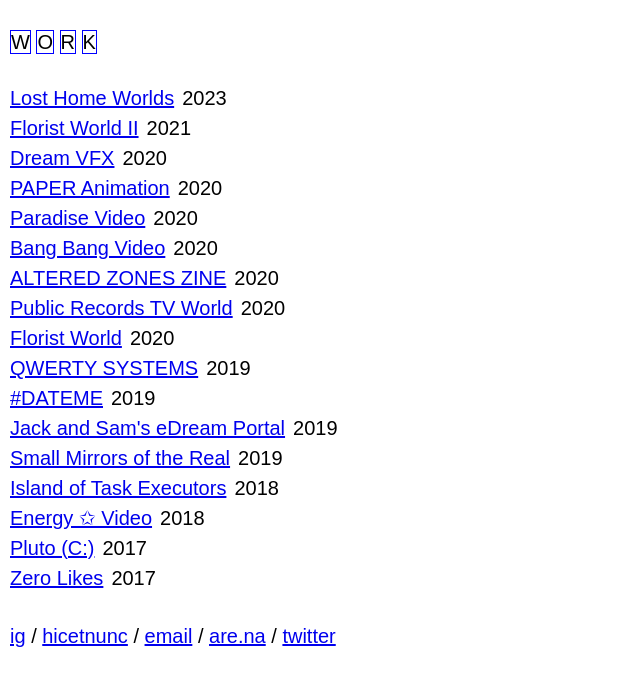
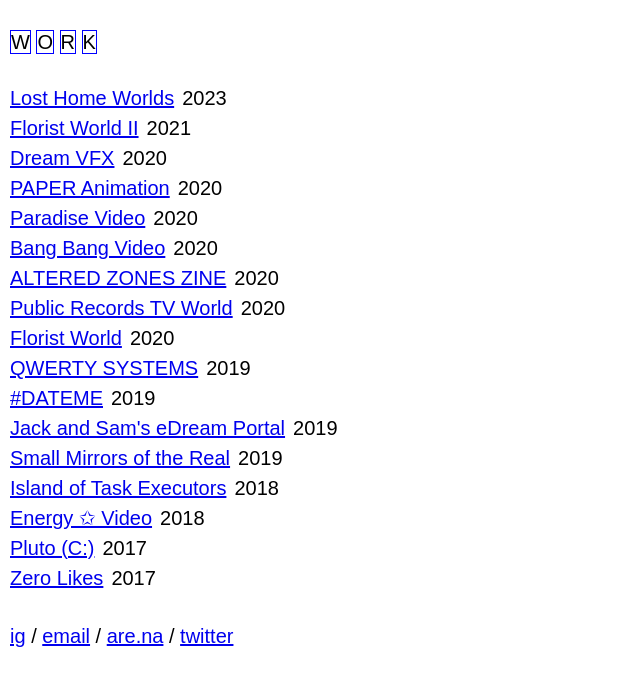
Before and after one commit to samhains/samhains.github.io, a Jekyll site: the page built from index.md, in a window 1280 px wide. Shown: the top 686 px of the page, without its empty margins (0-640 px from the left). Built offline with Jekyll 4.4.1, drawn with Linux system fonts in a browser that asks for light colours; nearby versions of some CDN libraries.

Commit message:
fix links

```diff
--- a/_layouts/home.html
+++ b/_layouts/home.html
@@ -18,10 +18,9 @@
 
   <span>
   <a  href="http://instagram.com/sam.hains"  target="_blank"> ig</a> /
-  <a  href="https://www.hicetnunc.xyz/sam.hains/creations"  target="_blank"> hicetnunc</a> /
   <a  href="mailto:sam@samhains.com" target="_blank"> email</a> /
   <a  href="https://www.are.na/sam-hains"  target="_blank"> are.na</a> /
-  <a  href="http://twitter.com/sam_hains"  target="_blank"> twitter</a>
+  <a  href="https://twitter.com/excalibur__inc"  target="_blank"> twitter</a>
 
   </span>
 
```
